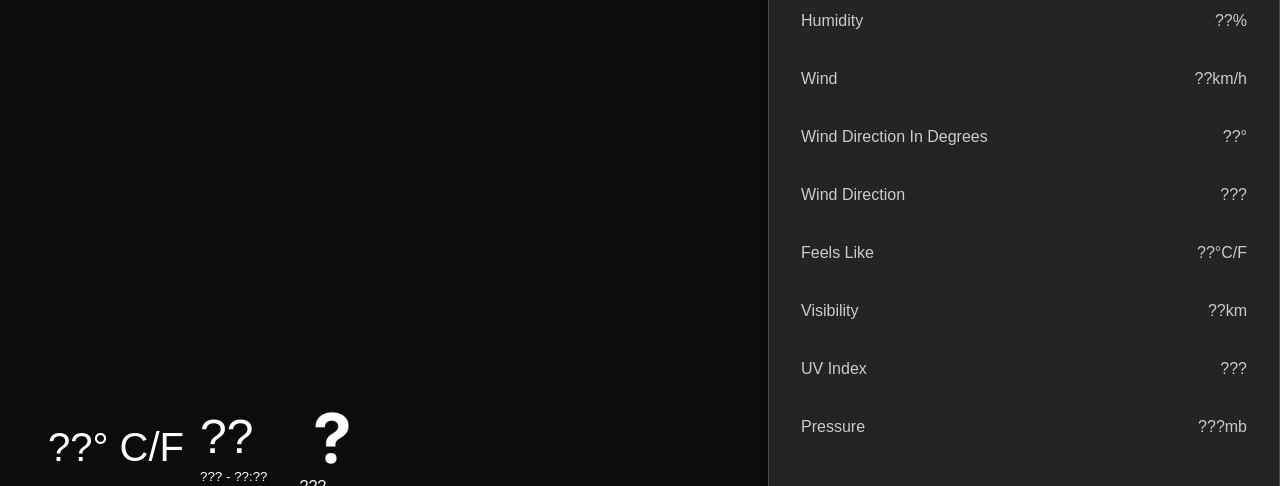
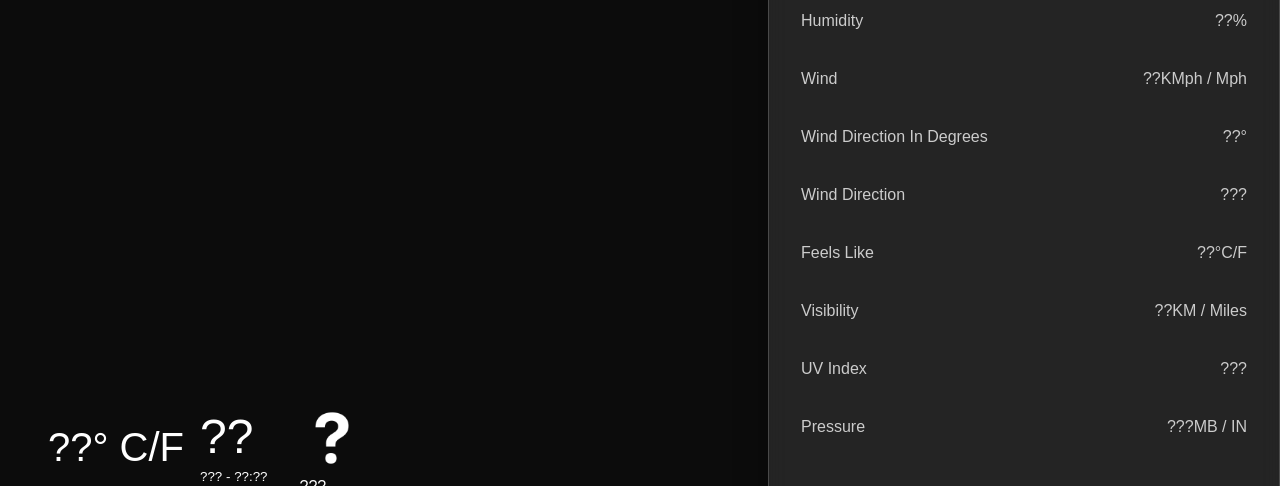
Before and after one commit to JhonLikesFloppa/JhonWeatherApp, a website: page dist/index.html in a window 1280 px wide. Shown: the part 240-726 px from the top of the page. Drawn offline with nearby package versions, Linux system fonts and the light colour scheme; no server answers.

Commit message:
✏️ | Fixed Some Text In The HTML

```diff
--- a/dist/index.html
+++ b/dist/index.html
@@ -89,7 +89,7 @@
                     </li>
                     <li>
                         <span>Wind</span>
-                        <span class="wind">??km/h</span>
+                        <span class="wind">??KMph / Mph</span>
                     </li>
                     <li>
                         <span>Wind Direction In Degrees</span>
@@ -105,7 +105,7 @@
                     </li>
                     <li>
                         <span>Visibility</span>
-                        <span class="visib">??km</span>
+                        <span class="visib">??KM / Miles</span>
                     </li>
                     <li>
                         <span>UV Index</span>
@@ -113,7 +113,7 @@
                     </li>
                     <li>
                         <span>Pressure</span>
-                        <span class="pressure">???mb</span>
+                        <span class="pressure">???MB / IN</span>
                     </li>
                 </ul>
             </div>
```
